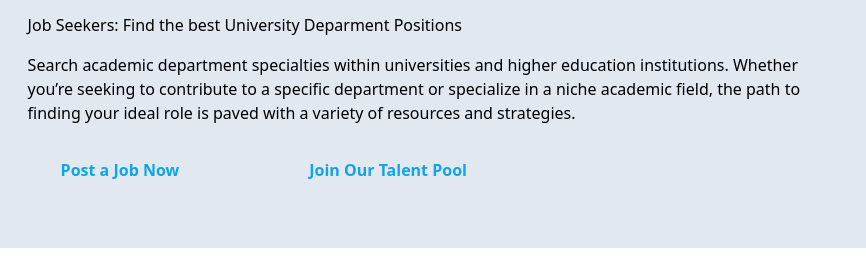
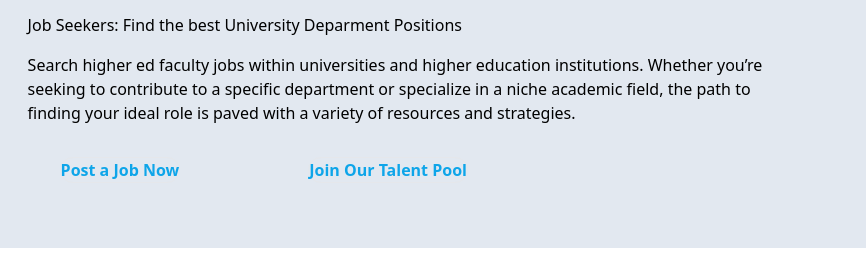
Before and after one commit to gabrielleryan70/higheredfacultyjobs, a plain HTML site: page index.html in a window 1280 px wide. Shown: the part 227-499 px from the top of the page, 414-1280 px from the left. Drawn offline with nearby package versions, Linux system fonts and the light colour scheme.

Commit message:
Add files via upload

```diff
--- a/index.html
+++ b/index.html
@@ -48,7 +48,7 @@
             <div>      <h1 class="text-3xl font-bold mb-4 text-sky-500">A Guide to Faculty, Department, and Specialty Positions</h1>
                <h2>Job Seekers: Find the best University Deparment Positions</h2>
 
-               <p class="mt-4">Search academic department specialties within universities and higher education institutions. Whether you’re seeking to contribute to a specific department or specialize in a niche academic field, the path to finding your ideal role is paved with a variety of resources and strategies.</p>
+               <p class="mt-4">Search higher ed faculty jobs within universities and higher education institutions. Whether you’re seeking to contribute to a specific department or specialize in a niche academic field, the path to finding your ideal role is paved with a variety of resources and strategies.</p>
 
                <p class=" w-full mt-8 flex flex-col items-center justify-center lg:justify-end lg:flex-row-reverse">
 
```
